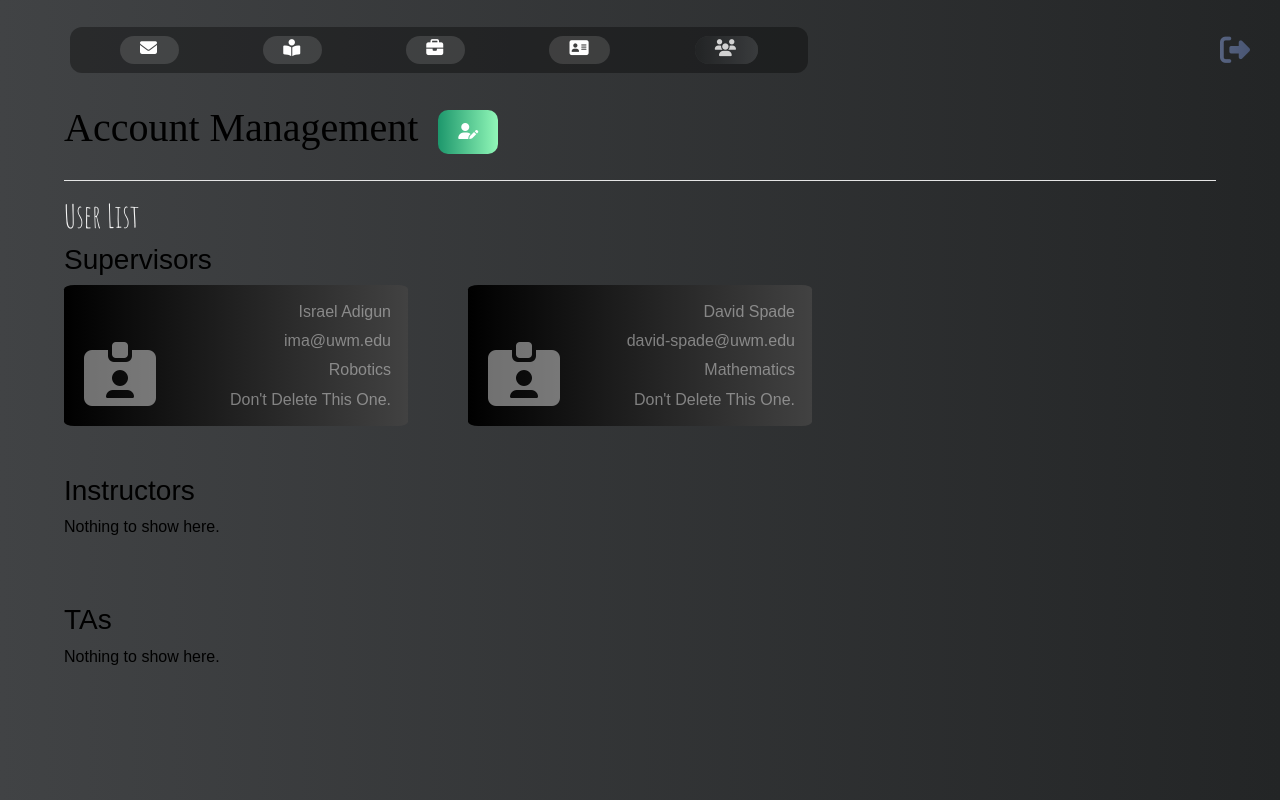
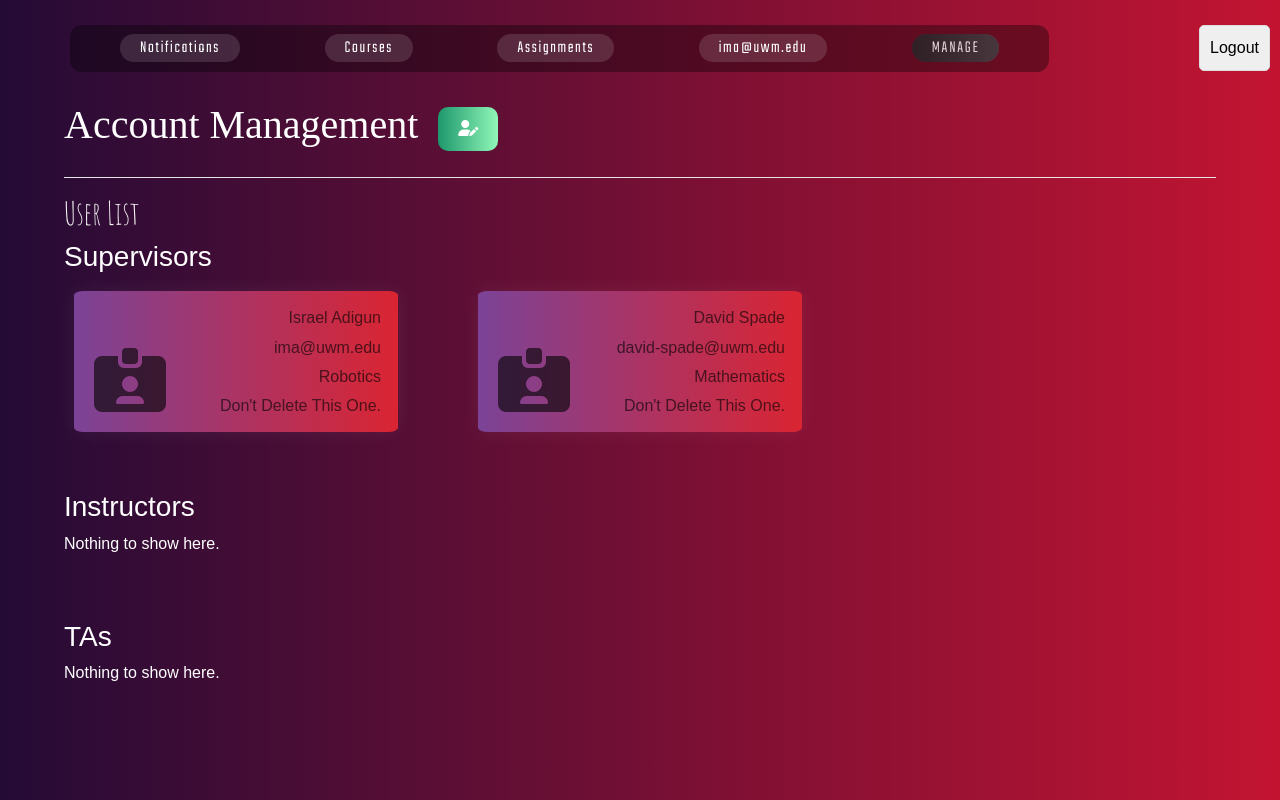
Before and after one commit to kaye-s/AwkwardTurtlesProject, a Django app: page /account-management/ in a window 1280 px wide. Run offline with Django 5.2, Linux system fonts and the light colour scheme; a user stored in the database is signed in; data comes from the database, SQL or seed files in the repository; both versions use the stored data as it was after the commit; data that the repository does not hold is empty; some libraries are stand-ins or nearby versions; some web fonts are replaced.

Commit message:
updated commit

```diff
--- a/TAScheduler/static/css/partials/_mixins.scss
+++ b/TAScheduler/static/css/partials/_mixins.scss
@@ -3,9 +3,9 @@
 }
 
 @mixin custom-gradient{
-    background: #232526;  /* fallback for old browsers */
-    background: -webkit-linear-gradient(to right, #414345, #232526);  /* Chrome 10-25, Safari 5.1-6 */
-    background: linear-gradient(to right, #414345, #232526); /* W3C, IE 10+/ Edge, Firefox 16+, Chrome 26+, Opera 12+, Safari 7+ */
+    background: #c31432;  /* fallback for old browsers */
+    background: -webkit-linear-gradient(to right, #240b36, #c31432);  /* Chrome 10-25, Safari 5.1-6 */
+    background: linear-gradient(to right, #240b36, #c31432); /* W3C, IE 10+/ Edge, Firefox 16+, Chrome 26+, Opera 12+, Safari 7+ */
 
     background-repeat: no-repeat;
     height: 100vh;
--- a/TAScheduler/static/css/partials/_variables.scss
+++ b/TAScheduler/static/css/partials/_variables.scss
@@ -4,4 +4,4 @@ $second-font:"Chango";
 $nice-font:"Teko";
 $cool-font:"Amatic SC";
 
-$current:rgb(180, 180, 180);
+$current:black;
--- a/TAScheduler/static/css/styles.css
+++ b/TAScheduler/static/css/styles.css
@@ -14,8 +14,8 @@ html, body {
 
 body {
   font-family: Arial, sans-serif;
-  background: #232526; /* fallback for old browsers */ /* Chrome 10-25, Safari 5.1-6 */
-  background: linear-gradient(to right, #414345, #232526); /* W3C, IE 10+/ Edge, Firefox 16+, Chrome 26+, Opera 12+, Safari 7+ */
+  background: #c31432; /* fallback for old browsers */ /* Chrome 10-25, Safari 5.1-6 */
+  background: linear-gradient(to right, #240b36, #c31432); /* W3C, IE 10+/ Edge, Firefox 16+, Chrome 26+, Opera 12+, Safari 7+ */
   background-repeat: no-repeat;
   height: 100vh;
 }
@@ -47,7 +47,7 @@ h1 {
 }
 
 .table-div {
-  color: #000;
+  color: #fff;
   width: 100%;
   border-collapse: collapse;
   margin-bottom: 20px;
@@ -84,11 +84,27 @@ thead tr {
   line-height: 1.2rem;
   transition: 0.5s;
   border-radius: 3%;
+  color: rgba(3, 3, 3, 0.629);
+}
+
+.btn-gradx0 {
+  background-image: linear-gradient(to right, #7b4397 0%, #dc2430 51%, #7b4397 100%);
+}
+
+.btn-gradx0 {
+  margin: 10px;
+  padding: 15px 45px;
+  text-align: center;
+  text-transform: uppercase;
+  transition: 0.5s;
   background-size: 200% auto;
-  background-image: linear-gradient(to right, #000000 0%, #434343 51%, #000000 100%);
-  color: rgba(220, 220, 220, 0.51);
+  color: white;
+  box-shadow: 0 0 20px rgba(255, 255, 255, 0.062745098);
+  border-radius: 10px;
+  display: block;
 }
-.tbody-div .tr-div:hover {
+
+.btn-gradx0:hover {
   background-position: right center; /* change the direction of the change here */
   color: #fff;
   text-decoration: none;
@@ -471,7 +487,7 @@ input, select {
 }
 
 .acct-mgmt-header {
-  color: #000;
+  color: #fff;
   font-family: "Chango";
 }
 .acct-mgmt-header .header-title {
--- a/TAScheduler/static/css/styles.scss
+++ b/TAScheduler/static/css/styles.scss
@@ -86,17 +86,38 @@ thead tr{
     line-height: 1.2rem;
     transition: 0.5s;
     border-radius:3%;
-    background-size: 200% auto;
-    background-image: linear-gradient(to right, #000000 0%, #434343  51%, #000000  100%);
-    // box-shadow: 0 0 20px #eee;
-    color: rgba(220, 220, 220, 0.51);
+    color: rgba(3, 3, 3, 0.629);
+}
 
-    &:hover{
-        background-position: right center; /* change the direction of the change here */
-        color: #fff;
-        text-decoration: none;
-    }
-}
+
+
+
+
+
+.btn-gradx0 {background-image: linear-gradient(to right, #7b4397 0%, #dc2430  51%, #7b4397  100%)}
+.btn-gradx0 {
+   margin: 10px;
+   padding: 15px 45px;
+   text-align: center;
+   text-transform: uppercase;
+   transition: 0.5s;
+   background-size: 200% auto;
+   color: white;
+   box-shadow: 0 0 20px #ffffff10;
+   border-radius: 10px;
+   display: block;
+ }
+
+ .btn-gradx0:hover {
+   background-position: right center; /* change the direction of the change here */
+   color: #fff;
+   text-decoration: none;
+ }
+
+
+
+
+
 
 .tbody-div .role-group{
     display: grid;
--- a/templates/partials/_allUsers.html
+++ b/templates/partials/_allUsers.html
@@ -7,11 +7,11 @@
         <p>Nothing to show here.</p>
        {% endif %}
         {% for s in supervisors  %}
-        <div class="tr-div">
+        <div class="tr-div btn-gradx0">
             <div class="profile-img"><i class="fa-solid fa-id-card-clip"></i></div>
             <div>
                 <div class="td-item text-capitalize">{{s.user.fname}} {{s.user.lname}}</div>
-                <div class="td-item">{{s.user.email}}</div>
+                <div class="td-item text-lowercase">{{s.user.email}}</div>
                 <div class="td-item text-capitalize">{{s.admin_dept}}</div>
                 <div class="td-item text-capitalize">don't delete this one.</div>
             </div>
@@ -37,7 +37,7 @@
                 <i class="input-imp fa-solid fa-trash"></i>
             </form>
                 <div class="td-item text-capitalize">{{i.user.fname}} {{i.user.lname}}</div>
-                <div class="td-item ">{{i.user.email}}</div>
+                <div class="td-item text-lowercase">{{i.user.email}}</div>
                 <div class="td-item text-capitalize">{{i.instructor_dept}}</div>
 
            </div>
@@ -64,7 +64,7 @@
                     <i id="delete_user_btn" class="input-imp fa-solid fa-trash"></i>
                 </form>
                 <div class="td-item text-capitalize">{{t.user.fname}} {{t.user.lname}}</div>
-                <div class="td-item">{{t.user.email}}</div>
+                <div class="td-item text-lowercase">{{t.user.email}}</div>
                 <div class="td-item text-capitalize">{{t.ta_dept}}</div>
 
             </div>
--- a/templates/partials/_navbar.html
+++ b/templates/partials/_navbar.html
@@ -1,17 +1,18 @@
 <nav class="custom-nav d-flex justify-content-between align-items-center">
     <div class="nav-group">
-        <a href="/notifications" class="nav-btn {% if request.resolver_match.url_name == 'notifications' %}btn-grad4{% endif %}"><i class="fa-solid fa-envelope"></i></a>
-        <a href="/courses" class="nav-btn {% if request.resolver_match.url_name == 'courses' %}btn-grad4{% endif %}"><i class="fa-solid fa-book-open-reader"></i></a>
-        <a href="/assignments" class="nav-btn {% if request.resolver_match.url_name == 'assignments' %}btn-grad4{% endif %}"><i class="fa-solid fa-briefcase"></i></a>
-        <a href="/contact-info" class="nav-btn {% if request.resolver_match.url_name == 'contact-info' %}btn-grad4{% endif %}"><i class="fa-solid fa-address-card"></i></a>
+        <a href="/notifications" class="nav-btn {% if request.resolver_match.url_name == 'notifications' %}btn-grad4{% endif %}">Notifications</a>
+        <a href="/courses" class="nav-btn {% if request.resolver_match.url_name == 'courses' %}btn-grad4{% endif %}">Courses</i></a>
+        <a href="/assignments" class="nav-btn {% if request.resolver_match.url_name == 'assignments' %}btn-grad4{% endif %}">Assignments</a>
+        <a href="/contact-info" class="nav-btn {% if request.resolver_match.url_name == 'contact-info' %}btn-grad4{% endif %}">{{user.email}}</a>
         {% if role and role == "Supervisor" %}
-            <a href="{% url 'account-management' %}" class="nav-btn {% if request.resolver_match.url_name == 'account-management' %}btn-grad4{% endif %}"><i class="fa-solid fa-users"></i></a>
+            <a href="{% url 'account-management' %}" class="nav-btn {% if request.resolver_match.url_name == 'account-management' %}btn-grad4{% endif %}">Manage</a>
         {% endif %}
     </div>
     <div class="logout-component">
         <form id="logout_form" action="{% url 'logout' %}" method="POST">
             {% csrf_token %}
-            <i id="logout_btn" class="btn-grad5 fa-solid fa-right-from-bracket"></i>
+            {% comment %} <i id="logout_btn" class="btn-grad5 fa-solid fa-right-from-bracket"></i> {% endcomment %}
+            <input type="submit" value="Logout">
         </form>
     </div>
 </nav>
```
Also changed, not shown: db.sqlite3, 1 other file.
